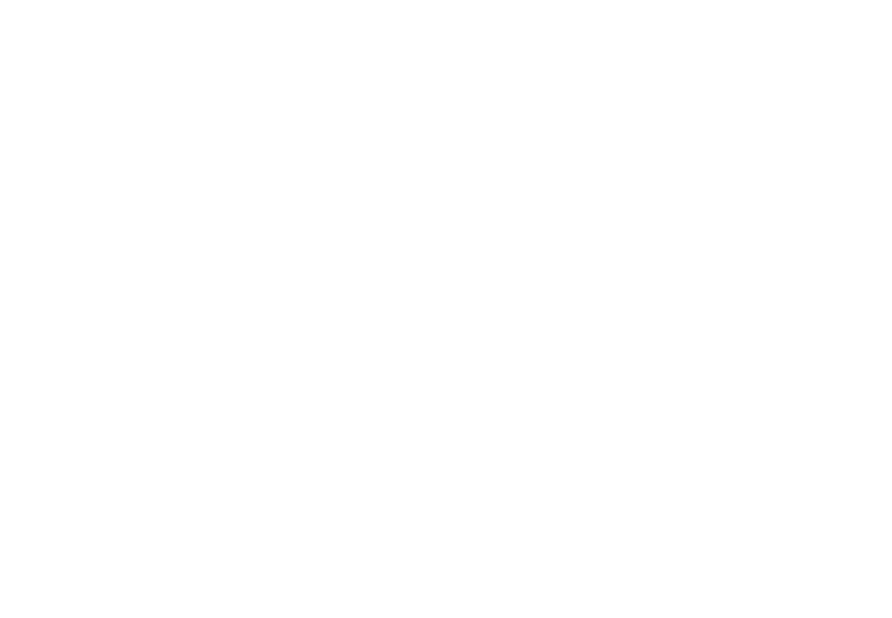
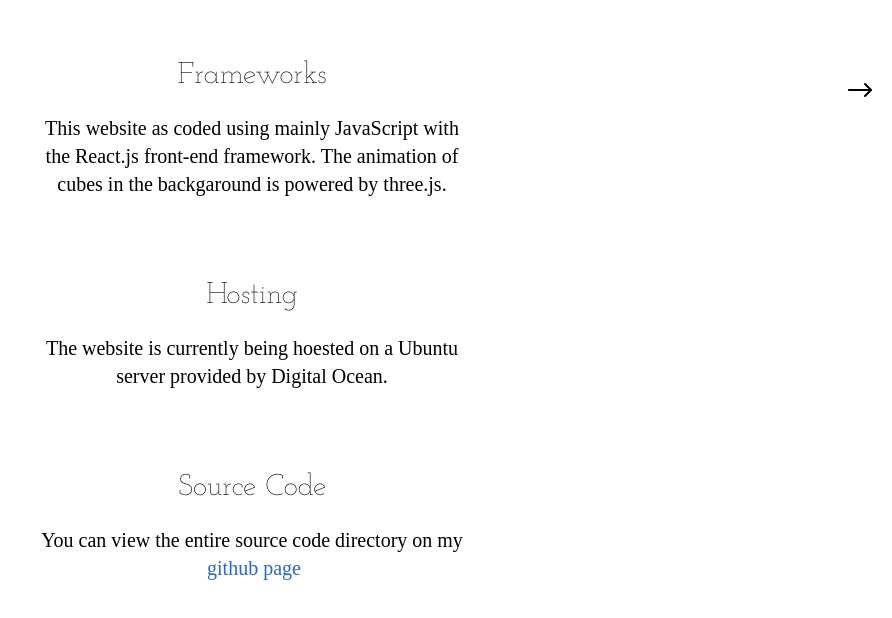
Before and after one commit to CygnusBorjigi/personal-website, a React (Create React App) app: page /about in a window 1280 px wide. Before the commit this address had no page. Shown: the part 102-720 px from the top of the page, without its empty margins (388-1280 px from the left). Built offline with nearby package versions, Linux system fonts and the light colour scheme.

Commit message:
added about page and modified the url display for personal project

```diff
--- a/src/App.js
+++ b/src/App.js
@@ -9,7 +9,7 @@
 import Summary from './component/Summary';
 import Contact from './component/Contact';
 import PersonalProject from './component/PersonalProject';
-import PersonalLife from './component/PersonalLife';
+import AboutThisWebsite from './component/AboutThisWebsite';
 
 function App() {
   return (
@@ -24,7 +24,7 @@
 	  			<Route path='/summary' element={<Summary />} exact />
 	  			<Route path='/contact' element={<Contact />} exact />
 	  			<Route path='/projects' element={<PersonalProject />} exact />
-	  			<Route path='/life' element={<PersonalLife />} exact />
+	  			<Route path='/about' element={<AboutThisWebsite />} exact />
 	  		</Routes>
 	  	</Router>
 	  </div>
--- /dev/null
+++ b/src/component/AboutThisWebsite.jsx
@@ -0,0 +1,41 @@
+import React from 'react';
+import { useNavigate } from 'react-router-dom';
+import rightArrow from './svgs/right-arrow.svg';
+
+const PersonalLife = () => {
+	const navigate = useNavigate();
+	const handelClick = () => {
+		navigate('/');
+	};
+	return(
+		<div>
+			<div className="fixed right-0 mr-4 mt-4 h-8 w-8 z-10">
+				<img src={ rightArrow } alt={ 'back button' } onClick={() => handelClick()} />
+			</div>
+			<div className="text-center text-3xl w-1/3 mx-auto font-josefin mt-40">
+				Frameworks
+			</div>
+			<div className="text-center text-xl w-1/3 mx-auto font-zilla mt-5">
+				This website as coded using mainly JavaScript with the
+				React.js front-end framework. The animation of cubes in the
+				backgaround is powered by three.js.
+
+			</div>
+			<div className="text-center text-3xl w-1/3 mx-auto font-josefin mt-20">
+				Hosting
+			</div>
+			<div className="text-center text-xl w-1/3 mx-auto font-zilla mt-5">
+				The website is currently being hoested on a Ubuntu server provided
+				by Digital Ocean.
+			</div>
+			<div className="text-center text-3xl w-1/3 mx-auto font-josefin mt-20">
+				Source Code
+			</div>
+			<div className="text-center text-xl w-1/3 mx-auto font-zilla mt-5">
+				You can view the entire source code directory on my <a href="https://github.com/CygnusBorjigi/personal-website" className="text-blue-600 ml-1">github page</a>
+			</div>
+		</div>
+	);
+};
+
+export default PersonalLife;
--- a/src/component/PersonalLife.jsx
+++ /dev/null
@@ -1,11 +0,0 @@
-import React from 'react';
-
-const PersonalLife = () => {
-	return(
-		<div>
-			This is my life outside of work and study
-		</div>
-	);
-};
-
-export default PersonalLife;
--- a/src/component/bars/LeftSideBar.jsx
+++ b/src/component/bars/LeftSideBar.jsx
@@ -11,15 +11,19 @@
 		navigate('/education');
 		console.log('to education clicked');
 	};
-	const toLife = () => {
-		navigate('/life');
-	}
+
+	const toAbout = () => {
+		navigate('/about');
+	};
+
+
 	return (
 		<div className="fixed left-4 h-screen z-5 grid grid-rows-8">
 			<div className="row-start-4">
 				<NavButton text={ "Education" } func={ toEducation } />
 			</div>
-		<div className="row-start-7">
+			<div className="row-start-7">
+				<NavButton text={ "About this website" } func={ toAbout } />
 			</div>
 		</div>
 	)
--- a/src/component/boxes/PersonalProjectBox.jsx
+++ b/src/component/boxes/PersonalProjectBox.jsx
@@ -1,12 +1,17 @@
 import React from 'react';
+import { useNavigate } from 'react-router-dom';
 
 const PersonalProjectBox = ( props ) => {
 	const { name, address, techStack, description } = props;
+	const navigate = useNavigate();
+	const toWebsite = () => {
+		console.log("to website clicked")
+	}
 	return(
-		<div className="flex flex-col justify-center h-content w-1/4 mx-auto border-2 border-gray-300 rounded-md p-4">
+		<div className="flex flex-col justify-center h-content w-1/4 mx-auto border-2 border-gray-300 rounded-md p-4 z-50">
 			<h1 className="text-center font-josefin text-xl">{ name }</h1>
 			<hr />
-			<h2 className="text-center font-zilla text-blue-400">{ address }</h2>
+			<h2 className="text-center font-zilla my-2">{ address }</h2>
 			<hr />
 			<h2 className="text-center font-zilla">{ techStack }</h2>
 			<hr />
--- a/src/static_file/personalProject.json
+++ b/src/static_file/personalProject.json
@@ -2,7 +2,7 @@
 	"data": [
 		{
 			"name": "H . Thing",
-			"address": "hacktanium.io",
+			"address": "http://hacktanium.io",
 			"techStack": "MERN Stack",
 			"description": "A project mangagement application where project can be grouped with tags and shared with people."
 		}
```
Also changed, not shown: 1 other file (tests, documents, lock files or other folders).
